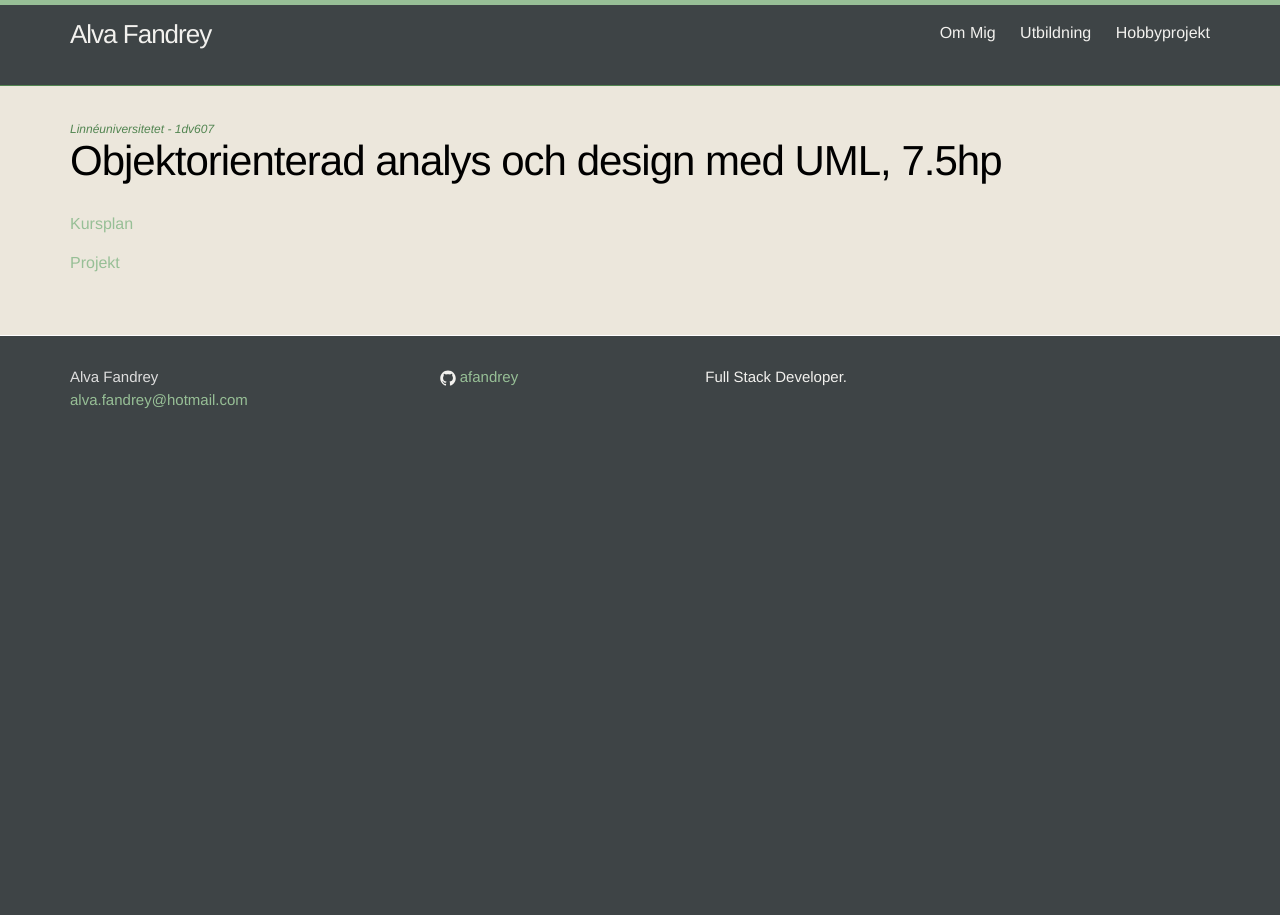
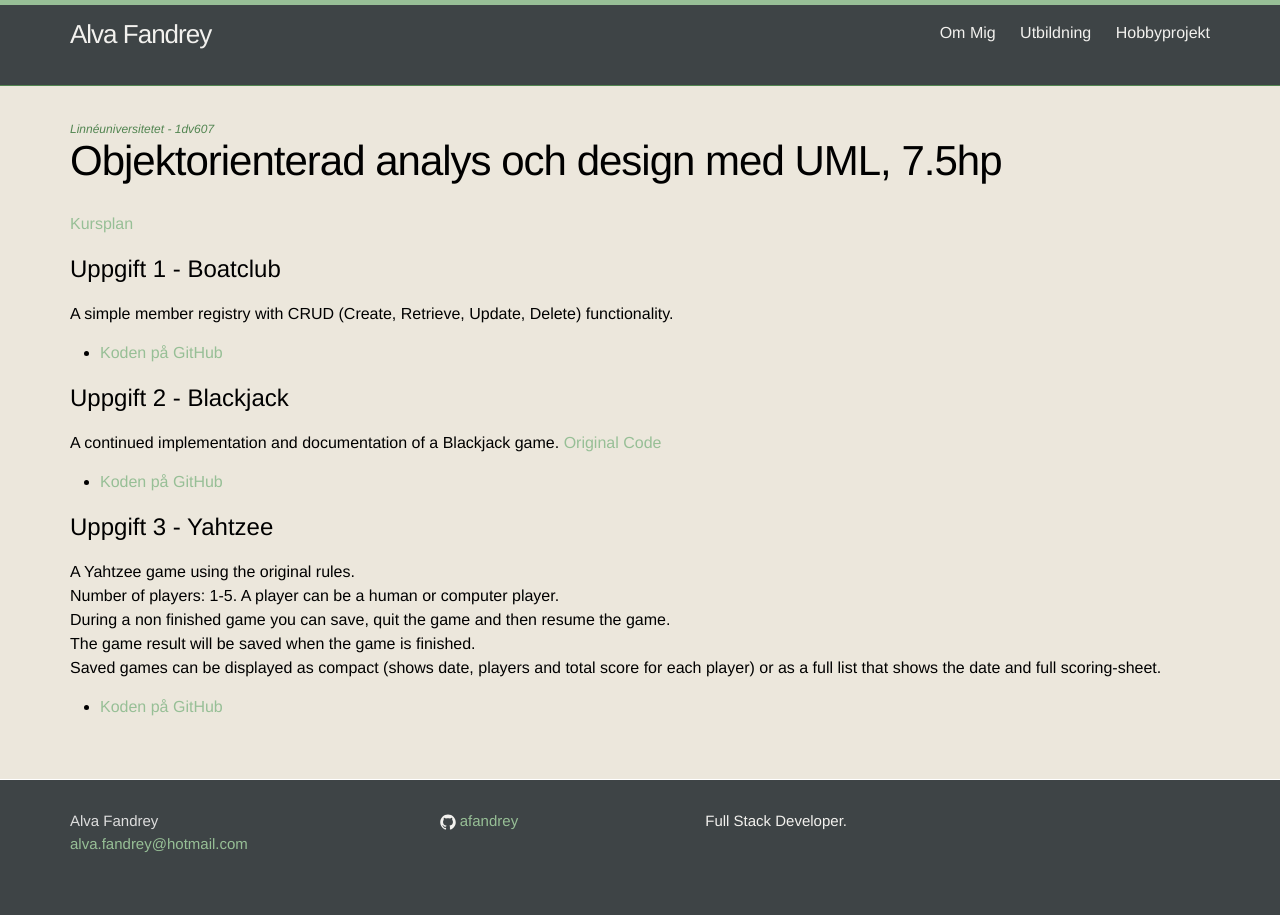
Before and after one commit to afandrey/afandrey.github.io, a Jekyll site: the page built from _courses/1dv607.md, in a window 1280 px wide. Built offline with Jekyll 4.4.1, drawn with Linux system fonts in a browser that asks for light colours.

Commit message:
added more courses

```diff
--- a/_courses/1dv607.md
+++ b/_courses/1dv607.md
@@ -10,4 +10,24 @@ permalink: /courses/1dv607/
 
 [Kursplan](/files/courseplan/1dv607.pdf)
 
-[Projekt]()
+Uppgift 1 - Boatclub
+===
+A simple member registry with CRUD (Create, Retrieve, Update, Delete) functionality.
+
+- [Koden på GitHub](https://github.com/afandrey/1dv607/tree/master/Boatclub)
+
+Uppgift 2 - Blackjack
+===
+A continued implementation and documentation of a Blackjack game. [Original Code](https://github.com/tobias-dv-lnu/blackjack_csharp)
+
+- [Koden på GitHub](https://github.com/afandrey/1dv607/tree/master/Blackjack)
+
+Uppgift 3 - Yahtzee
+===
+A Yahtzee game using the original rules.
+Number of players: 1-5. A player can be a human or computer player.
+During a non finished game you can save, quit the game and then resume the game.
+The game result will be saved when the game is finished.
+Saved games can be displayed as compact (shows date, players and total score for each player) or as a full list that shows the date and full scoring-sheet.
+
+- [Koden på GitHub](https://github.com/afandrey/1dv607/tree/master/Yahtzee)
```
Also changed, not shown: _courses/1dv50e.md (+13 -0 lines), _courses/1dv610.md (+11 -1 lines).
